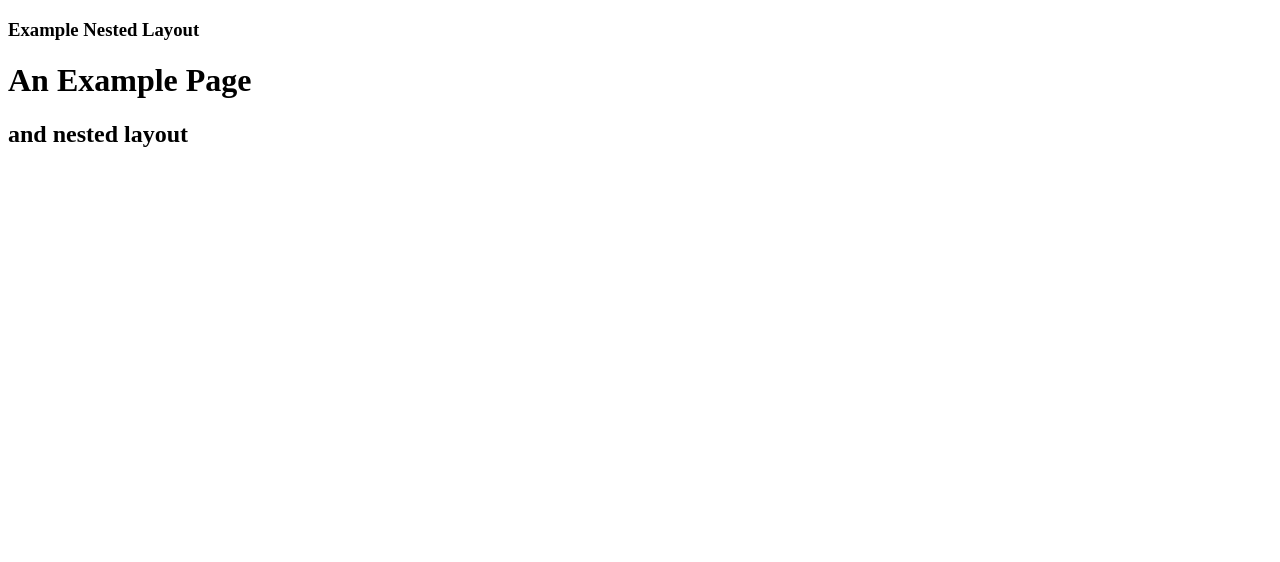
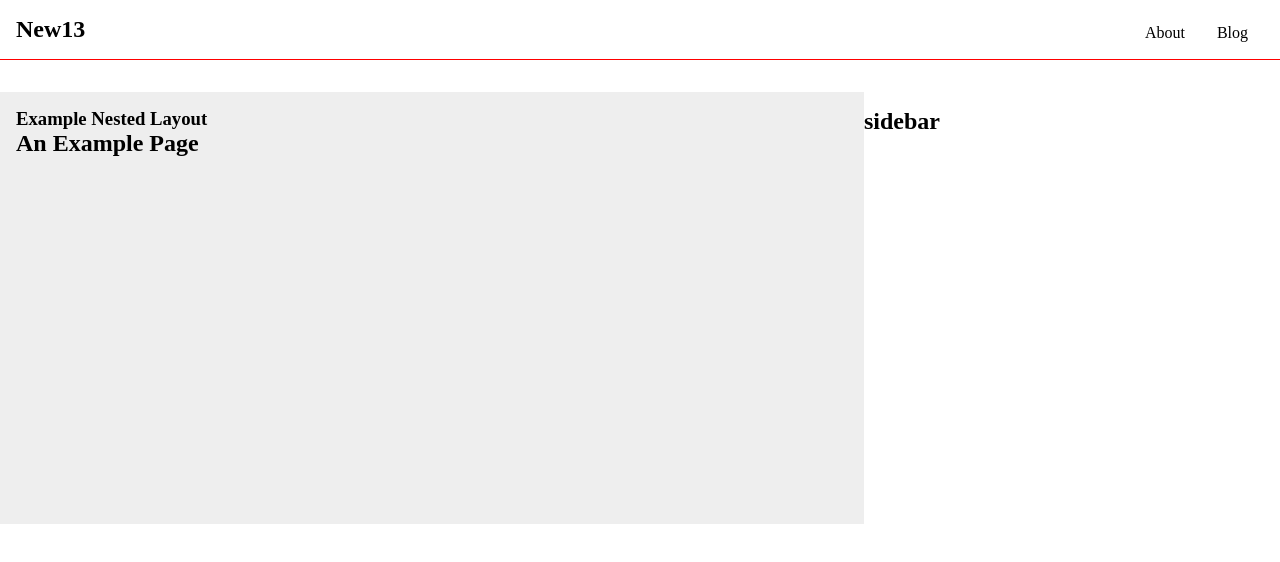
Before and after one commit to JPhasma/next13.2, a Next.js app: page /example in a window 1280 px wide. Shown: the top 562 px of the page. Built offline with nearby package versions, Linux system fonts and the light colour scheme.

Commit message:
layout examlples

```diff
--- a/app/example/layout.tsx
+++ b/app/example/layout.tsx
@@ -10,8 +10,15 @@ export default function ExampleLayout({
 }) {
   return (
     <html lang="en">
-      <h3>Example Nested Layout</h3>
-      <body>{children}</body>
+      <body>
+        <main className="nested_main">
+          <h3>Example Nested Layout</h3>
+          {children}
+        </main>
+        <div className="sidebar">
+          <h2>sidebar</h2>
+        </div>
+      </body>
     </html>
   );
 }
--- a/app/example/page.tsx
+++ b/app/example/page.tsx
@@ -3,8 +3,9 @@ import React from "react";
 export default function example() {
   return (
     <div>
-      <h1>An Example Page</h1>
-      <h2>and nested layout</h2>
+      <article>
+        <h1>An Example Page</h1>
+      </article>
     </div>
   );
 }
--- a/app/globals.css
+++ b/app/globals.css
@@ -1,107 +1,47 @@
-:root {
-  --max-width: 1100px;
-  --border-radius: 12px;
-  --font-mono: ui-monospace, Menlo, Monaco, 'Cascadia Mono', 'Segoe UI Mono',
-    'Roboto Mono', 'Oxygen Mono', 'Ubuntu Monospace', 'Source Code Pro',
-    'Fira Mono', 'Droid Sans Mono', 'Courier New', monospace;
-
-  --foreground-rgb: 0, 0, 0;
-  --background-start-rgb: 214, 219, 220;
-  --background-end-rgb: 255, 255, 255;
-
-  --primary-glow: conic-gradient(
-    from 180deg at 50% 50%,
-    #16abff33 0deg,
-    #0885ff33 55deg,
-    #54d6ff33 120deg,
-    #0071ff33 160deg,
-    transparent 360deg
-  );
-  --secondary-glow: radial-gradient(
-    rgba(255, 255, 255, 1),
-    rgba(255, 255, 255, 0)
-  );
-
-  --tile-start-rgb: 239, 245, 249;
-  --tile-end-rgb: 228, 232, 233;
-  --tile-border: conic-gradient(
-    #00000080,
-    #00000040,
-    #00000030,
-    #00000020,
-    #00000010,
-    #00000010,
-    #00000080
-  );
-
-  --callout-rgb: 238, 240, 241;
-  --callout-border-rgb: 172, 175, 176;
-  --card-rgb: 180, 185, 188;
-  --card-border-rgb: 131, 134, 135;
+html,
+body,
+* {
+  margin: 0;
+  padding: 0;
 }
 
-@media (prefers-color-scheme: dark) {
-  :root {
-    --foreground-rgb: 255, 255, 255;
-    --background-start-rgb: 0, 0, 0;
-    --background-end-rgb: 0, 0, 0;
-
-    --primary-glow: radial-gradient(rgba(1, 65, 255, 0.4), rgba(1, 65, 255, 0));
-    --secondary-glow: linear-gradient(
-      to bottom right,
-      rgba(1, 65, 255, 0),
-      rgba(1, 65, 255, 0),
-      rgba(1, 65, 255, 0.3)
-    );
-
-    --tile-start-rgb: 2, 13, 46;
-    --tile-end-rgb: 2, 5, 19;
-    --tile-border: conic-gradient(
-      #ffffff80,
-      #ffffff40,
-      #ffffff30,
-      #ffffff20,
-      #ffffff10,
-      #ffffff10,
-      #ffffff80
-    );
-
-    --callout-rgb: 20, 20, 20;
-    --callout-border-rgb: 108, 108, 108;
-    --card-rgb: 100, 100, 100;
-    --card-border-rgb: 200, 200, 200;
-  }
+nav {
+  border-bottom: 1px solid red;
+  padding: 1em;
+  margin-bottom: 2em;
 }
 
-* {
-  box-sizing: border-box;
-  padding: 0;
-  margin: 0;
+nav h1 {
+  display: inline-block;
+  width: 200px;
+  cursor: pointer;
 }
 
-html,
-body {
-  max-width: 100vw;
-  overflow-x: hidden;
+nav ul {
+  width: 50%;
+  float: right;
+  text-align: right;
 }
 
-body {
-  color: rgb(var(--foreground-rgb));
-  background: linear-gradient(
-      to bottom,
-      transparent,
-      rgb(var(--background-end-rgb))
-    )
-    rgb(var(--background-start-rgb));
+nav li {
+  list-style: none;
+  display: inline-block;
+  padding: 0.5em 1em;
+  cursor: pointer;
 }
 
-a {
-  color: inherit;
-  text-decoration: none;
+main {
+  padding: 0 1em;
 }
 
-@media (prefers-color-scheme: dark) {
-  html {
-    color-scheme: dark;
-  }
+.nested_main {
+  background: #eee;
+  padding: 1em;
+  height: 400px;
+  width: 65%;
+  float: left;
 }
+
+.sidebar {
+  padding: 1em;
+}
--- a/app/layout.tsx
+++ b/app/layout.tsx
@@ -1,4 +1,4 @@
-// import './globals.css'
+import "./globals.css";
 
 export const metadata = {
   title: "Create Next App",
@@ -12,7 +12,16 @@ export default function RootLayout({
 }) {
   return (
     <html lang="en">
-      <body>{children}</body>
+      <body>
+        <nav>
+          <h1>New13</h1>
+          <ul>
+            <li>About</li>
+            <li>Blog</li>
+          </ul>
+        </nav>
+        {children}
+      </body>
     </html>
   );
 }
--- a/app/page.module.css
+++ b/app/page.module.css
@@ -97,7 +97,7 @@
 
 .center::before,
 .center::after {
-  content: '';
+  content: "";
   left: 50%;
   position: absolute;
   filter: blur(45px);
@@ -125,7 +125,7 @@
 
 .thirteen::before,
 .thirteen::after {
-  content: '';
+  content: "";
   position: absolute;
   z-index: -1;
 }
```
